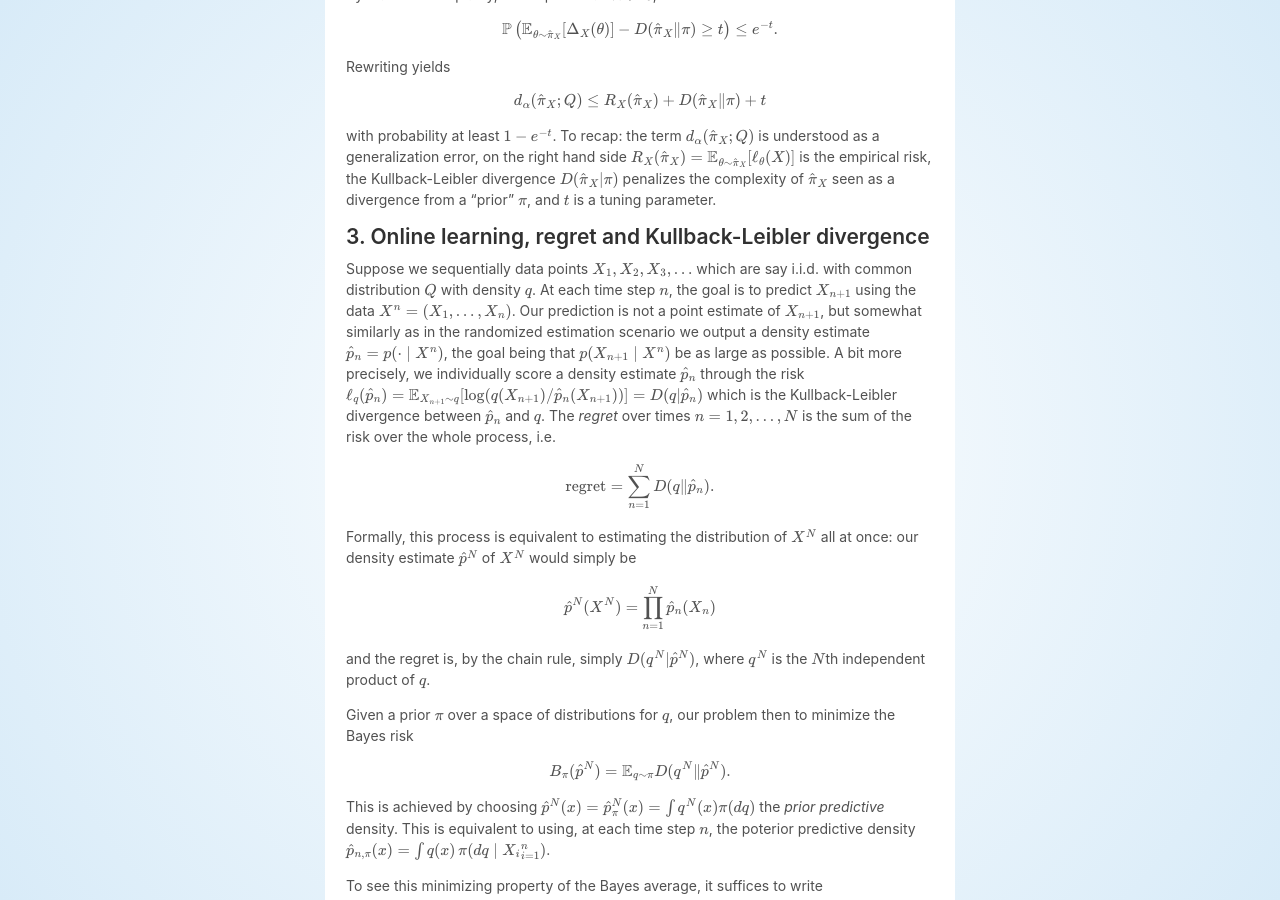
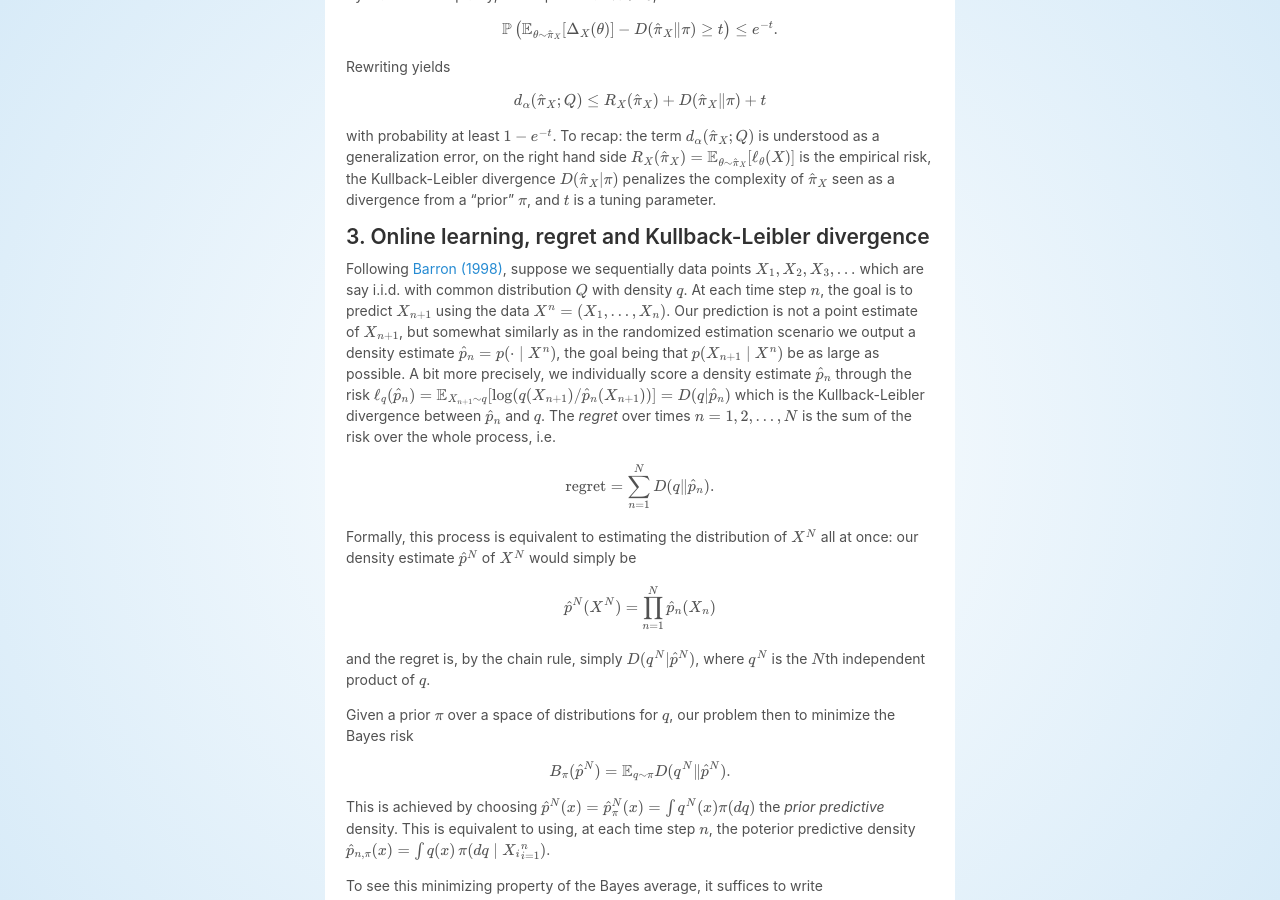
Before and after one commit to OlivierBinette/blog, a Jekyll site: the page built from _posts/2019-05-24-bayesian-optimalities.md, in a window 1280 px wide and 900 px high, scrolled down 4172 px. Built offline with Jekyll 4.4.1, drawn with Linux system fonts in a browser that asks for light colours; nearby versions of some CDN libraries; formulas are drawn with MathJax 3.

Commit message:
Update 2019-05-24-bayesian-optimalities.md

```diff
--- a/_posts/2019-05-24-bayesian-optimalities.md
+++ b/_posts/2019-05-24-bayesian-optimalities.md
@@ -197,7 +197,7 @@ with probability at least $1-e^{-t}$. To recap: the term $d _ \alpha(\hat \pi _
 
 ## 3. Online learning, regret and Kullback-Leibler divergence
 
-Suppose we sequentially data points $X _ 1, X _ 2, X _ 3, \dots$ which are say i.i.d. with common distribution $Q$ with density $q$. At each time step $n$, the goal is to predict $X _ {n+1}$ using the data $X^n = (X _ 1, \dots, X _ n)$. Our prediction is not a point estimate of $X _ {n+1}$, but somewhat similarly as in the randomized estimation scenario we output a density estimate $\hat p _ n = p(\cdot \mid X^n)$, the goal being that $p(X _ {n+1}\mid X^n)$ be as large as possible. A bit more precisely, we individually score a density estimate $\hat p _ n$ through the risk $\ell _ q(\hat p _ n) = \mathbb{E} _ {X _ {n+1}\sim q}[\log(q(X _ {n+1})/\hat p _ n(X _ {n+1} ))] = D(q\| \hat p _ n)$ which is the Kullback-Leibler divergence between $\hat p _ n$ and $q$. The *regret* over times $n=1, 2,\dots, N$ is the sum of the risk over the whole process, i.e.
+Following [Barron (1998)](http://www.stat.yale.edu/~arb4/publications_files/information theoric characterization of bayes performance.pdf), suppose we sequentially data points $X _ 1, X _ 2, X _ 3, \dots$ which are say i.i.d. with common distribution $Q$ with density $q$. At each time step $n$, the goal is to predict $X _ {n+1}$ using the data $X^n = (X _ 1, \dots, X _ n)$. Our prediction is not a point estimate of $X _ {n+1}$, but somewhat similarly as in the randomized estimation scenario we output a density estimate $\hat p _ n = p(\cdot \mid X^n)$, the goal being that $p(X _ {n+1}\mid X^n)$ be as large as possible. A bit more precisely, we individually score a density estimate $\hat p _ n$ through the risk $\ell _ q(\hat p _ n) = \mathbb{E} _ {X _ {n+1}\sim q}[\log(q(X _ {n+1})/\hat p _ n(X _ {n+1} ))] = D(q\| \hat p _ n)$ which is the Kullback-Leibler divergence between $\hat p _ n$ and $q$. The *regret* over times $n=1, 2,\dots, N$ is the sum of the risk over the whole process, i.e.
 
 $$
 \text{regret} = \sum _ {n=1}^N D(q\| \hat p _ n).
```
